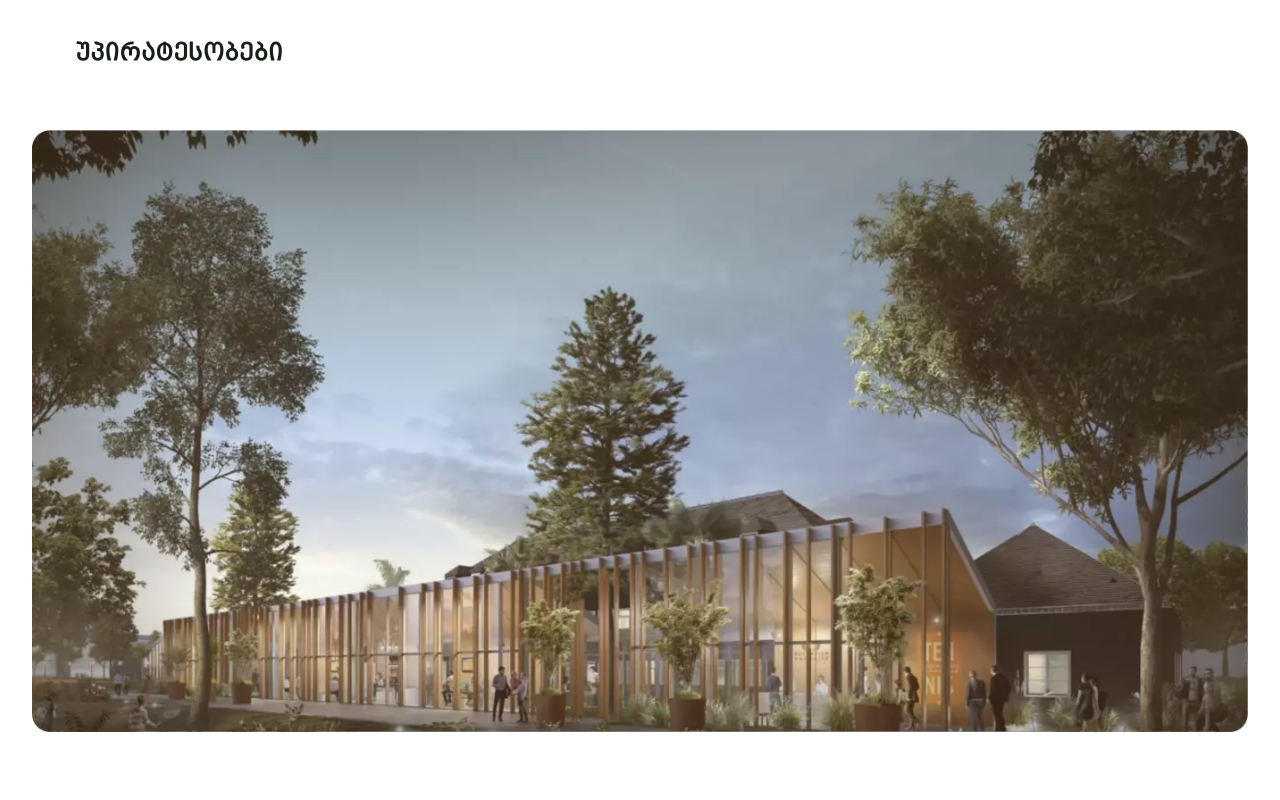
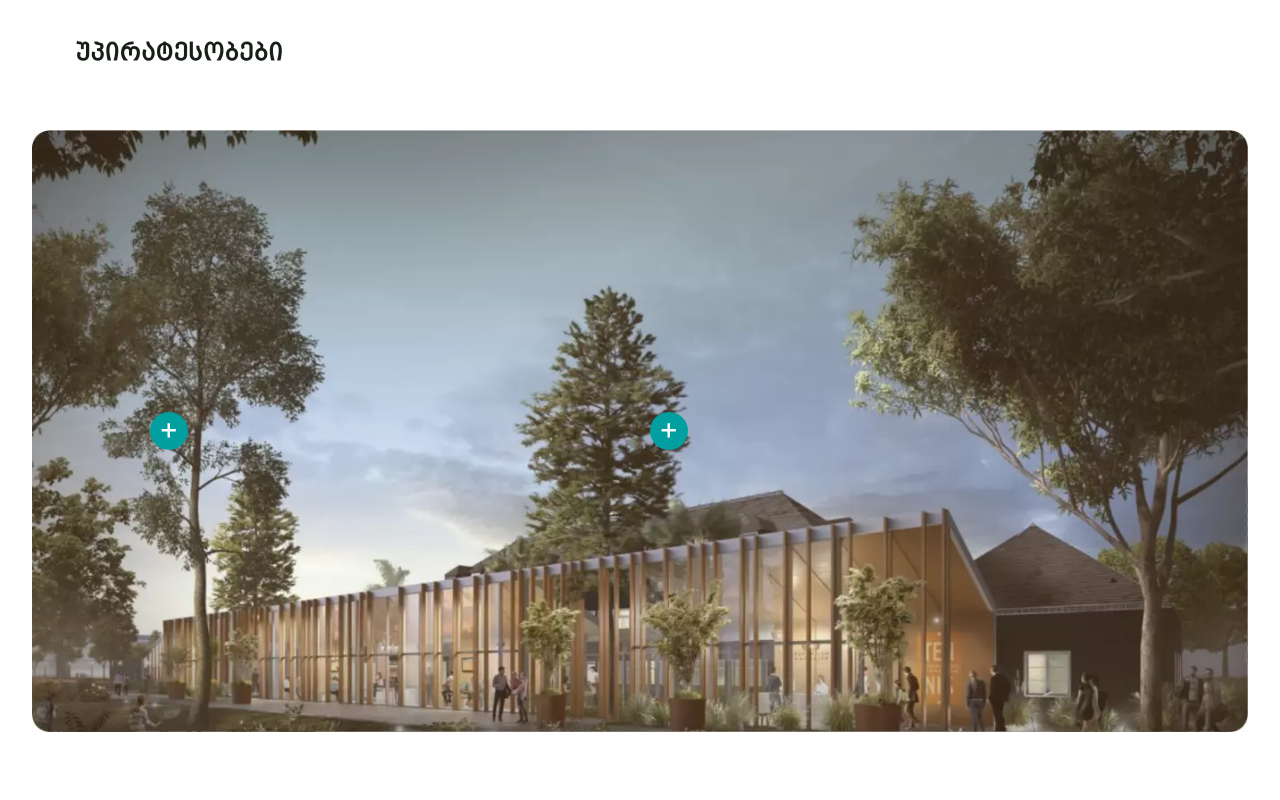
Before and after one commit to Desp0o/panorama_varketili, a React (Create React App) app: page / in a window 1280 px wide. Shown: the part 2280-3080 px from the top of the page. Built offline with nearby package versions, Linux system fonts and the light colour scheme.

Commit message:
expand message box

```diff
--- a/src/components/contact/Contact.css
+++ b/src/components/contact/Contact.css
@@ -2,6 +2,7 @@
     padding-top: 115px;
     padding-bottom: 93px;
     display: flex;
+    overflow-x: hidden;
 }
 
 .contact_left{
--- a/src/components/features/Features.css
+++ b/src/components/features/Features.css
@@ -13,6 +13,7 @@
 }
 
 .feature_bg{
+    position: relative;
     width: 100%;
     display: flex;
     align-items: center;
@@ -23,3 +24,47 @@
 .feature_bg img{
     width: 95%;
 }
+
+/******************************/
+
+
+.expandMSG{
+    position: absolute;
+    display: flex;
+    align-items: center;
+    gap: 10.95px;
+}
+
+.firstMSG{
+    left:650px
+}
+
+.secondMSG{
+    left: 150px;
+}
+
+.svgExpand{
+    cursor: pointer;
+}
+
+.messagebox{
+    padding: 0;
+    background-color: #171F17;
+    background: #E2E1D7;
+    opacity: 0.95;
+    border-radius: 20px;
+
+    display: flex;
+    align-items: center;
+    justify-content: center;
+    overflow: hidden;
+    width: 0;
+    transition: all 0.4s ease;
+    position: relative;
+    opacity: 1;
+}
+
+.activeMSG{
+    padding: 14px 32px;
+    width: fit-content;
+}
--- a/src/components/features/Features.js
+++ b/src/components/features/Features.js
@@ -4,12 +4,56 @@ import FeatureBg from '../../images/FeatureBg.webp'
 import './Features.css'
 
 export default function Features() {
+    const [expand, setExpand] = useState(null)
+
     return(
         <div className="features">
             <p className="features_header">უპირატესობები</p>
 
             <div className="feature_bg">
                 <img src={FeatureBg} />
+
+                <div className="expandMSG firstMSG">
+                    {}
+                    <svg
+                    onClick={()=>{
+                        if(expand === 1){
+                            setExpand(null)
+                        }else{
+                            setExpand(1)
+                        }
+
+                    }}
+                    className="svgExpand" width="38" height="38" viewBox="0 0 38 38" fill="none" xmlns="http://www.w3.org/2000/svg">
+                        <path d="M18.9814 37.8544C29.4646 37.8544 37.9629 29.3804 37.9629 18.9272C37.9629 8.47399 29.4646 0 18.9814 0C8.49828 0 0 8.47399 0 18.9272C0 29.3804 8.49828 37.8544 18.9814 37.8544Z" fill="#029FA0"/>
+                        <path d="M17.4961 25.4551V19.5664H11.6514V17.1055H17.4961V11.2607H19.9863V17.1055H25.8311V19.5664H19.9863V25.4551H17.4961Z" fill="white"/>
+                    </svg>
+
+                    <div className={expand === 1 ? "messagebox activeMSG" : "messagebox"}>
+                        pppppppppp
+                    </div>
+                </div>
+
+                <div className="expandMSG secondMSG">
+                    <svg
+                    onClick={()=>{
+                        if(expand === 2){
+                            setExpand(null)
+                        }else{
+                            setExpand(2)
+                        }
+                    }}
+                    className="svgExpand" width="38" height="38" viewBox="0 0 38 38" fill="none" xmlns="http://www.w3.org/2000/svg">
+                        <path d="M18.9814 37.8544C29.4646 37.8544 37.9629 29.3804 37.9629 18.9272C37.9629 8.47399 29.4646 0 18.9814 0C8.49828 0 0 8.47399 0 18.9272C0 29.3804 8.49828 37.8544 18.9814 37.8544Z" fill="#029FA0"/>
+                        <path d="M17.4961 25.4551V19.5664H11.6514V17.1055H17.4961V11.2607H19.9863V17.1055H25.8311V19.5664H19.9863V25.4551H17.4961Z" fill="white"/>
+                    </svg>
+
+                    <div className={expand === 2 ? "messagebox activeMSG" : "messagebox"}>
+                        pppppppppp
+                    </div>
+                </div>
+
+
             </div>
         </div>
     )
--- a/src/index.css
+++ b/src/index.css
@@ -23,6 +23,14 @@ li{
   cursor: pointer;
 }
 
+::-webkit-scrollbar{
+  background-color: transparent;
+}
+
+::-webkit-scrollbar-thumb{
+  background-color: #A9C1A9;
+}
+
 @font-face {
   font-family: 'BPG Mrgvlovani';
   src: url('../src/fonts/bpg_mrgvlovani_caps_2010.ttf');
```
Also changed, not shown: src/images/expand.svg (added).
